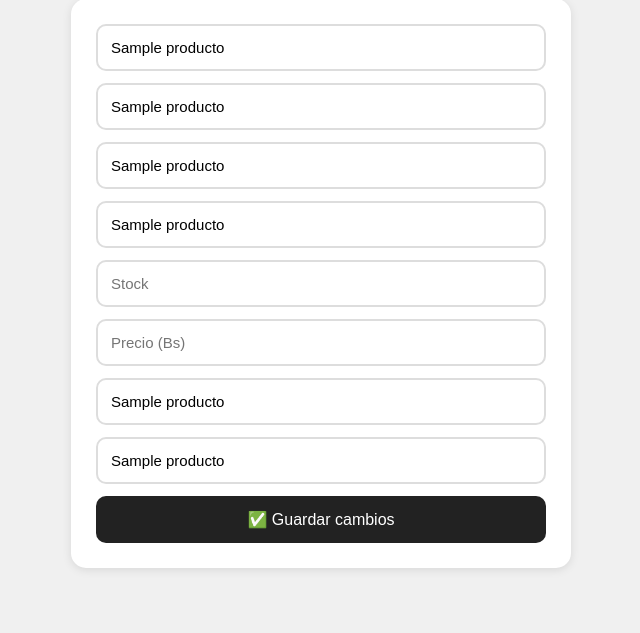
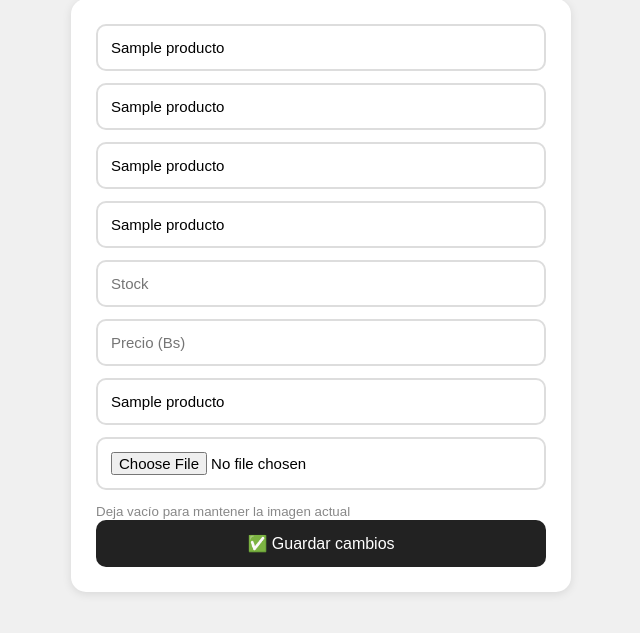
Before and after one commit to UnTalWilson/inventario-app, a Flask app: page /admin/editar/1 in a window 1280 px wide. Shown: the part 80-713 px from the top of the page, without its empty margins (319-959 px from the left). Run offline with Flask 3, Linux system fonts and the light colour scheme; the visitor is signed in with stand-in values (Sample User, id 1); a database or web service that is not in the repository returns one stand-in record (values such as "Sample title"); some libraries are stand-ins or nearby versions.

Commit message:
agregar subida de imagenes con Cloudinary

```diff
--- a/app.py
+++ b/app.py
@@ -1,6 +1,14 @@
 from flask import Flask, render_template, request, redirect, session
 import psycopg2
 from datetime import datetime
+import cloudinary
+import cloudinary.uploader
+
+cloudinary.config(
+    cloud_name = "Root",
+    api_key = "844949396175941",
+    api_secret = "GQOSypE5teK1ZtXxokPOxP39ZVo"
+)
 
 app = Flask(__name__)
 app.secret_key = "12345"
@@ -77,8 +85,12 @@ def admin():
         stock = request.form["stock"]
         precio = request.form["precio"]
         ubicacion = request.form["ubicacion"]
-        imagen = request.form["imagen"]
         fecha = datetime.now().strftime("%d/%m/%Y %H:%M")
+        imagen = ""
+        if "imagen" in request.files and request.files["imagen"].filename != "":
+            archivo = request.files["imagen"]
+            resultado = cloudinary.uploader.upload(archivo)
+            imagen = resultado["secure_url"]
         conn = get_conn()
         cursor = conn.cursor()
         cursor.execute("""
@@ -125,11 +137,22 @@ def editar(id):
         stock = request.form["stock"]
         precio = request.form["precio"]
         ubicacion = request.form["ubicacion"]
-        imagen = request.form["imagen"]
-        cursor.execute("""
-        UPDATE productos SET codigo=%s, nombre=%s, talla=%s, color=%s, stock=%s, precio=%s, ubicacion=%s, imagen=%s
-        WHERE id=%s
-        """, (codigo, nombre, talla, color, stock, precio, ubicacion, imagen, id))
+        imagen = None
+        if "imagen" in request.files and request.files["imagen"].filename != "":
+            archivo = request.files["imagen"]
+            resultado = cloudinary.uploader.upload(archivo)
+            imagen = resultado["secure_url"]
+
+        if imagen:
+            cursor.execute("""
+            UPDATE productos SET codigo=%s, nombre=%s, talla=%s, color=%s, stock=%s, precio=%s, ubicacion=%s, imagen=%s
+            WHERE id=%s
+            """, (codigo, nombre, talla, color, stock, precio, ubicacion, imagen, id))
+        else:
+            cursor.execute("""
+            UPDATE productos SET codigo=%s, nombre=%s, talla=%s, color=%s, stock=%s, precio=%s, ubicacion=%s
+            WHERE id=%s
+            """, (codigo, nombre, talla, color, stock, precio, ubicacion, id))
         conn.commit()
         conn.close()
         return redirect("/admin/lista")
--- a/requirements.txt
+++ b/requirements.txt
@@ -1,3 +1,4 @@
 Flask==3.1.0
 gunicorn==21.2.0
 psycopg2-binary==2.9.9
+cloudinary==1.36.0
--- a/templates/admin.html
+++ b/templates/admin.html
@@ -27,7 +27,7 @@
 
     <div class="card">
         <h3>Agregar producto</h3>
-        <form method="POST">
+        <form method="POST" enctype="multipart/form-data">
             <input name="codigo" placeholder="Código *" required>
             <input name="nombre" placeholder="Nombre *" required>
             <input name="talla" placeholder="Talla">
@@ -35,7 +35,7 @@
             <input name="stock" placeholder="Stock" type="number">
             <input name="precio" placeholder="Precio (Bs)" type="number" step="0.01">
             <input name="ubicacion" placeholder="Ubicación en estante">
-            <input name="imagen" placeholder="Imagen (ej: TEST1.jpg)">
+            <input type="file" name="imagen" accept="image/*">
             <button type="submit">✅ Guardar producto</button>
             <a href="/admin/lista" style="display:block; text-align:center; margin-top:15px; color:#888; font-size:14px;">📋 Ver lista de productos</a>
         </form>
--- a/templates/editar.html
+++ b/templates/editar.html
@@ -23,7 +23,7 @@
     </div>
 
     <div class="card">
-        <form method="POST">
+        <form method="POST" enctype="multipart/form-data">
             <input name="codigo" value="{{ producto[1] }}" placeholder="Código">
             <input name="nombre" value="{{ producto[2] }}" placeholder="Nombre">
             <input name="talla" value="{{ producto[3] }}" placeholder="Talla">
@@ -31,7 +31,8 @@
             <input name="stock" value="{{ producto[5] }}" placeholder="Stock" type="number">
             <input name="precio" value="{{ producto[6] }}" placeholder="Precio (Bs)" type="number" step="0.01">
             <input name="ubicacion" value="{{ producto[7] }}" placeholder="Ubicación">
-            <input name="imagen" value="{{ producto[8] }}" placeholder="Imagen (ej: TEST1.jpg)">
+            <input type="file" name="imagen" accept="image/*">
+            <small style="color:#888;">Deja vacío para mantener la imagen actual</small>
             <button type="submit">✅ Guardar cambios</button>
         </form>
     </div>
```
